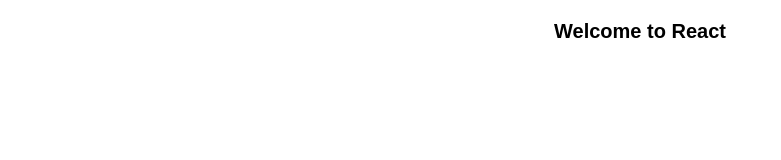
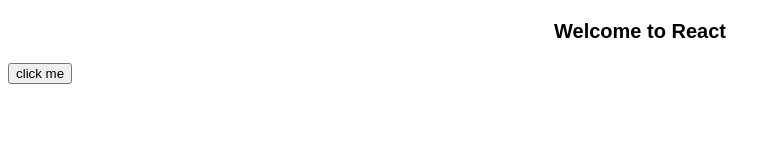
Before and after one commit to SATYAM08RAJPUT/React-Practices-set, a React (Vite) app: page / in a window 1280 px wide. Shown: the top 160 px of the page, without its empty margins (0-781 px from the left). Built offline with nearby package versions, Linux system fonts and the light colour scheme.

Commit message:
Button component render

```diff
--- a/src/App.jsx
+++ b/src/App.jsx
@@ -1,9 +1,10 @@
 import './App.css'
-
+import Button from './Basic Components/Button/button'
 function App() {
   return (
     <>
      <h3>Welcome to React</h3>
+     <Button>{"click me"}</Button>
     </>
   )
 }
--- a/src/Basic Components/Button/button.jsx
+++ b/src/Basic Components/Button/button.jsx
@@ -0,0 +1,8 @@
+const Button = ({onclick,children}) => {
+    return(
+        <>
+        <button className="btn" onClick={onclick}>{children}</button>
+        </>
+    )
+}
+export default Button;
```
